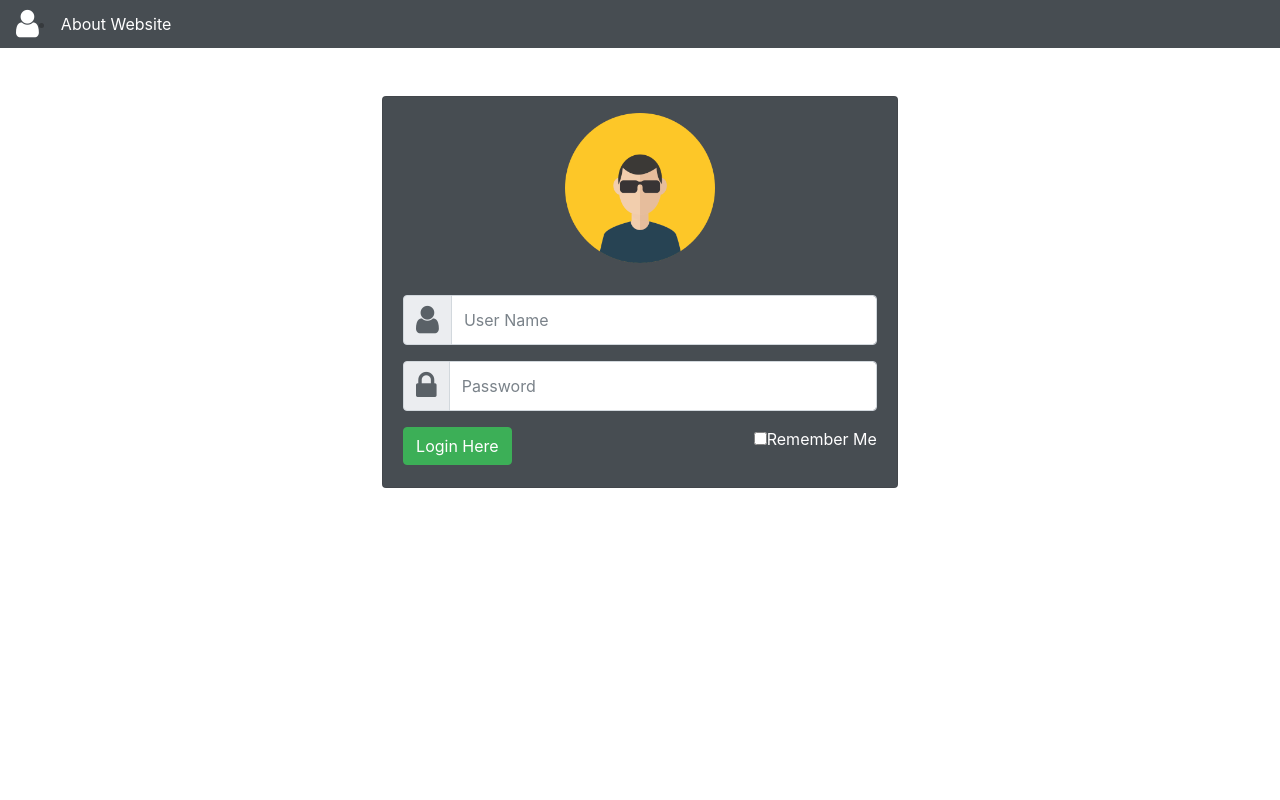
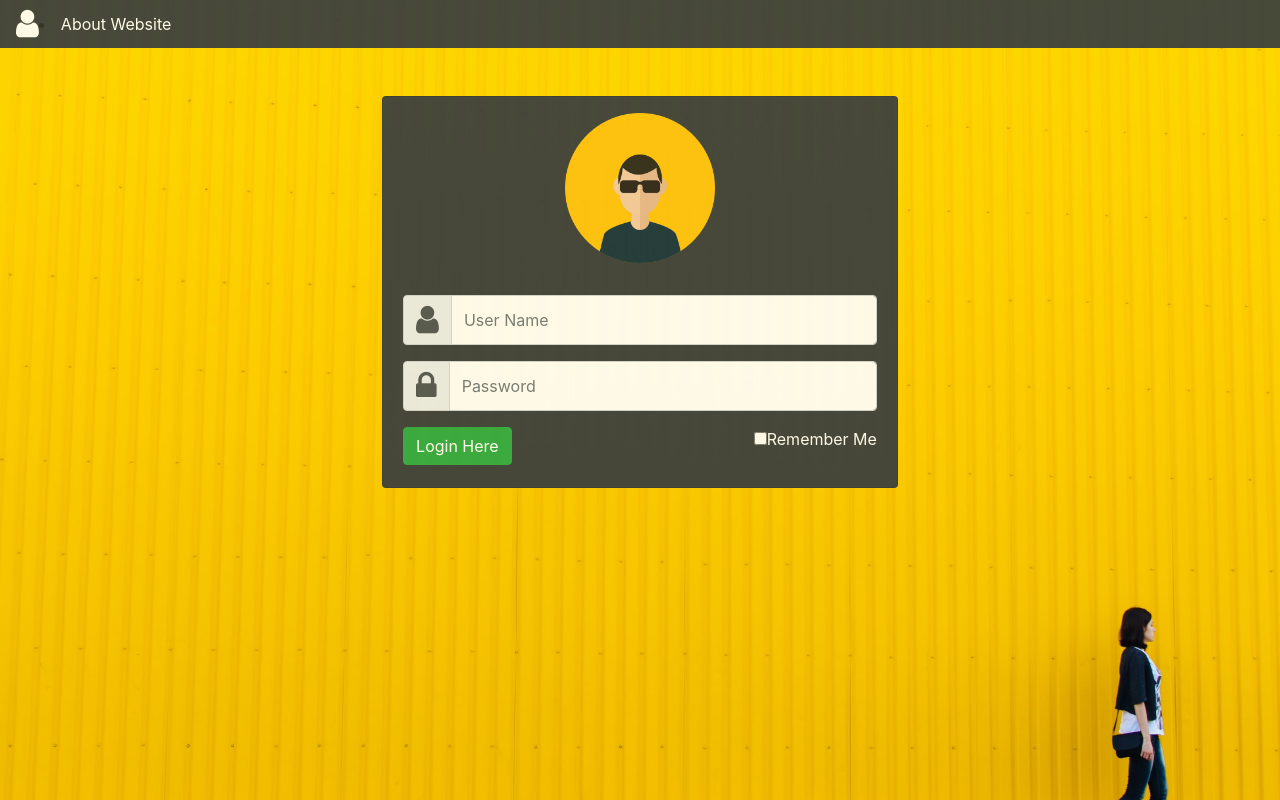
Before and after one commit to RxJLarot/IT137ALarot, a plain HTML site: page index.html in a window 1280 px wide. Drawn offline with Linux system fonts and the light colour scheme; the site is published under a folder, as on GitHub Pages, so addresses that start at the root find nothing.

Commit message:
Update style.css

```diff
--- a/css/style.css
+++ b/css/style.css
@@ -1,5 +1,5 @@
 body{
-    background:url('/img/bggg.jpg');
+    background:url('../img/bggg.jpg');
     background-size: 100%;
     background-repeat: no-repeat;
     min-height: 1000%;
```
